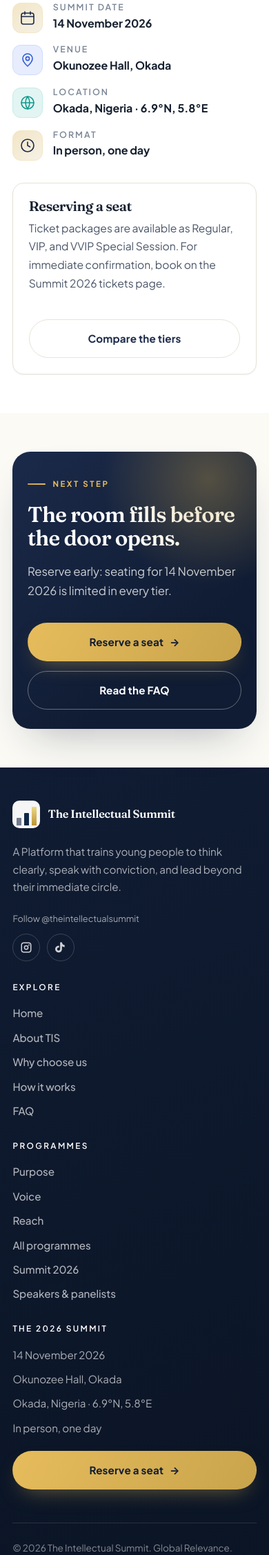
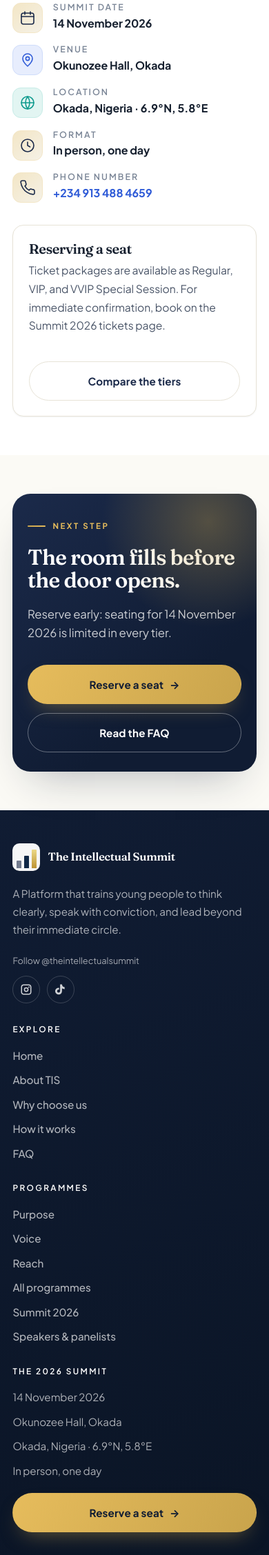
Before and after one commit to Asekhame-Joel/TIS, a PHP site: page /contact in a window 390 px wide. Shown: the part 1552-3807 px from the top of the page at 69% size. Run offline with PHP 8.4, Linux system fonts and the light colour scheme.

Commit message:
Add phone number contact information to the enquiry form

```diff
--- a/public/contact.php
+++ b/public/contact.php
@@ -166,6 +166,33 @@
             <div class="info-item"><div class="icon-badge blue" aria-hidden="true"><svg viewBox="0 0 24 24" stroke-linecap="round" stroke-linejoin="round"><path d="M12 21s7-6.2 7-11a7 7 0 1 0-14 0c0 4.8 7 11 7 11z"/><circle cx="12" cy="10" r="2.6"/></svg></div><div><h4>Venue</h4><p>Okunozee Hall, Okada</p></div></div>
             <div class="info-item"><div class="icon-badge teal" aria-hidden="true"><svg viewBox="0 0 24 24" stroke-linecap="round" stroke-linejoin="round"><circle cx="12" cy="12" r="9"/><path d="M3 12h18M12 3a15 15 0 0 1 0 18a15 15 0 0 1 0-18"/></svg></div><div><h4>Location</h4><p>Okada, Nigeria &middot; 6.9&deg;N, 5.8&deg;E</p></div></div>
             <div class="info-item"><div class="icon-badge" aria-hidden="true"><svg viewBox="0 0 24 24" stroke-linecap="round" stroke-linejoin="round"><circle cx="12" cy="12" r="9"/><polyline points="12 7 12 12 15.5 14"/></svg></div><div><h4>Format</h4><p>In person, one day</p></div></div>
+<div class="info-item">
+    <div class="icon-badge" aria-hidden="true">
+        <svg viewBox="0 0 24 24" fill="none" stroke="currentColor"
+             stroke-width="2" stroke-linecap="round" stroke-linejoin="round">
+            <path d="M22 16.92v3a2 2 0 0 1-2.18 2
+                     19.79 19.79 0 0 1-8.63-3.07
+                     19.5 19.5 0 0 1-6-6
+                     19.79 19.79 0 0 1-3.07-8.67
+                     A2 2 0 0 1 4.11 2h3a2 2 0 0 1 2 1.72
+                     12.84 12.84 0 0 0 .7 2.81
+                     2 2 0 0 1-.45 2.11L8.09 9.91
+                     a16 16 0 0 0 6 6l1.27-1.27
+                     a2 2 0 0 1 2.11-.45
+                     12.84 12.84 0 0 0 2.81.7
+                     A2 2 0 0 1 22 16.92z"/>
+        </svg>
+    </div>
+
+    <div>
+        <h4>Phone Number</h4>
+        <p>
+            <a href="tel:+2349134884659">
+                +234 913 488 4659
+            </a>
+        </p>
+    </div>
+</div>
           </div>
           <div class="card" style="margin-top:2rem">
             <h3>Reserving a seat</h3>
```
